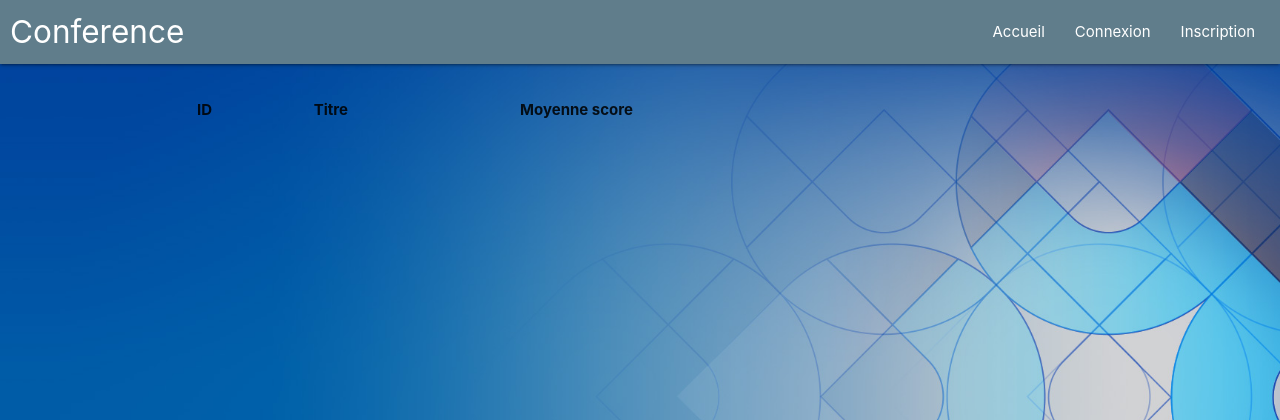
After one commit to Ghz4070/Projet_1_ASI_D20.2, a Symfony app: template templates/conference/topDix.html.twig in a window 1280 px wide. The commit adds this page. Shown: the top 420 px of the page. Run offline with Twig, Linux system fonts and the light colour scheme; the template is opened without the code that fills it, so the values that code supplies are empty; some libraries are stand-ins or nearby versions.

Commit message:
Moyenne et topDix

```diff
--- /dev/null
+++ b/templates/conference/topDix.html.twig
@@ -0,0 +1,25 @@
+{% extends 'base.html.twig' %}
+
+{% block title %}Inscription{% endblock %}
+    {% block body %}
+        <div class="container mt-2">
+            <table class="striped">
+                <thead>
+                <tr class="center-align">
+                    <th>ID</th>
+                    <th>Titre</th>
+                    <th>Moyenne score</th>
+                </tr>
+                </thead>
+                <tbody>
+                {% for conference in conferences %}
+                    <tr>
+                        <td>{{ conference.id }}</td>
+                        <td>{{ conference.name }}</td>
+                        <td>{{ conference.score_avg|round(1, 'floor') }}</td>
+                    </tr>
+                {% endfor %}
+                </tbody>
+            </table>
+        </div>
+    {% endblock %}
--- a/templates/navBar.html.twig
+++ b/templates/navBar.html.twig
@@ -16,6 +16,9 @@
                         </li>
                         <li class="tab">
                             <a href="{{ path('user') }}">Utilisateur</a>
+                        </li>
+                        <li class="tab">
+                            <a href="{{ path('topDix') }}">Top 10</a>
                         </li>
                     {% endif %}
                     <li>
--- a/templates/user/index.html.twig
+++ b/templates/user/index.html.twig
@@ -5,6 +5,7 @@
         <table class="striped">
             <thead>
             <tr class="center-align">
+                <th>ID</th>
                 <th>Prénom</th>
                 <th>Nom</th>
                 <th>Email</th>
@@ -15,6 +16,7 @@
             <tbody>
             {% for users in user %}
                 <tr>
+                    <td>{{ users.id }}</td>
                     <td>{{ users.firstname }}</td>
                     <td>{{ users.lastname }}</td>
                     <td>{{ users.email }}</td>
```
Also changed, not shown: src/Controller/AdminController.php (+15 -5 lines), src/Controller/ConferenceController.php (+14 -0 lines), src/Controller/HomeController.php (+12 -17 lines), src/Repository/VoteRepository.php (+11 -0 lines).
